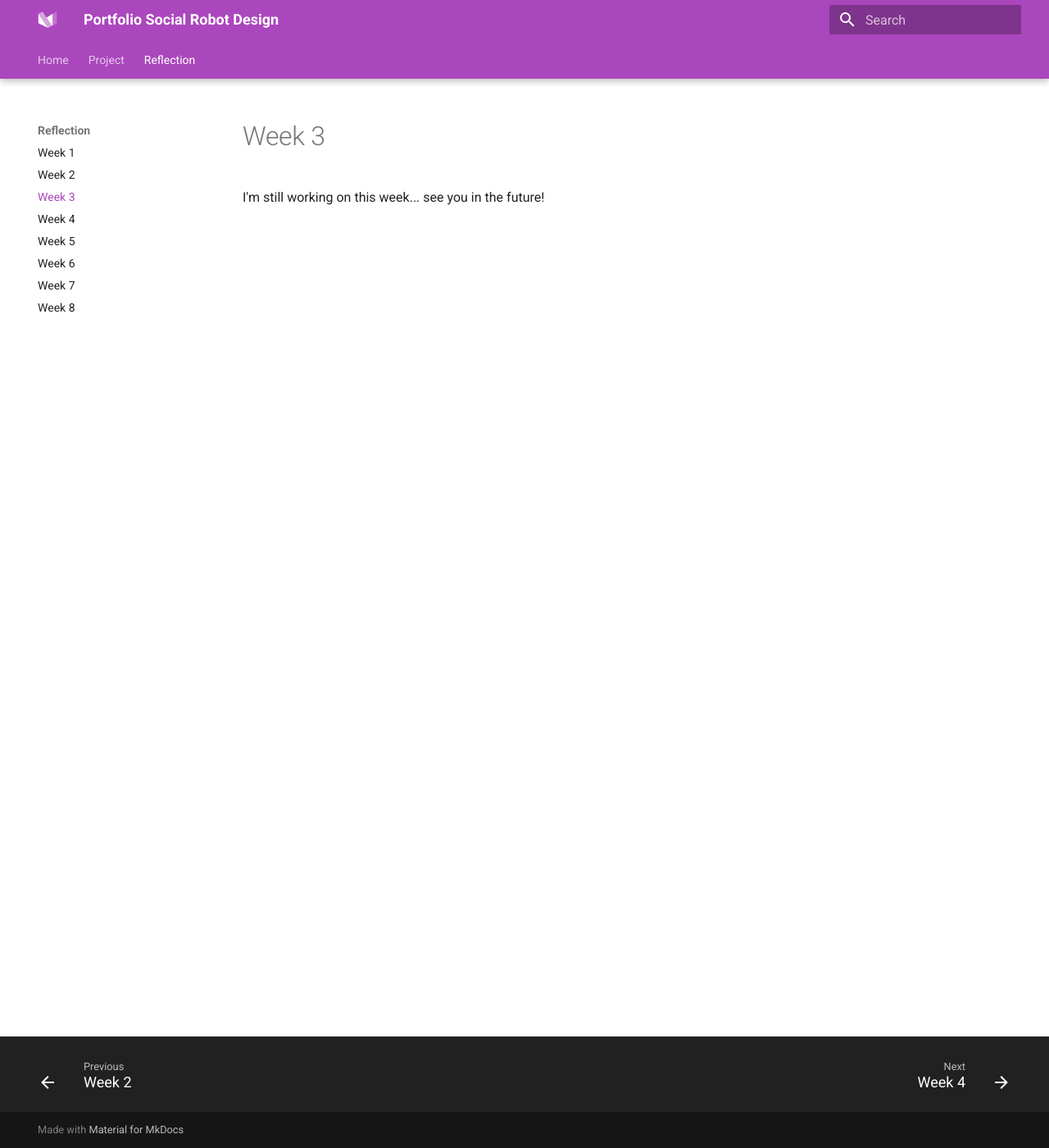
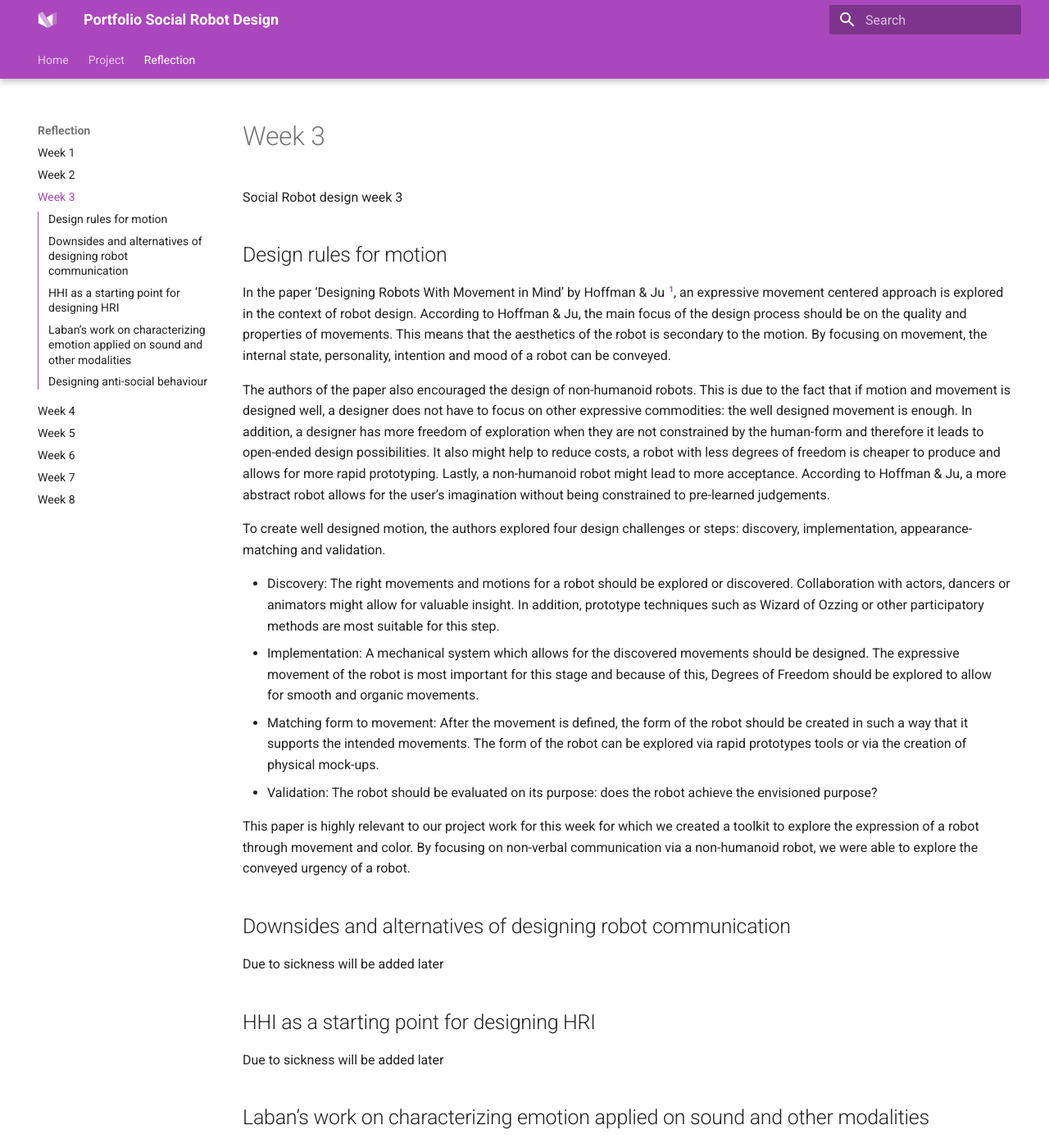
Before and after one commit to HilkeB/social-robot-design-portfolio, an MkDocs documentation site: the page built from docs/reflection3.md, in a window 1280 px wide and 1400 px high. Shown: the whole window at 82% size. Built offline with MkDocs 1.6.1 and Material for MkDocs 9.7.7, drawn with Linux system fonts in a browser that asks for light colours; some of the changed text lies outside the part shown.

Commit message:
reflection begin

```diff
--- a/docs/reflection3.md
+++ b/docs/reflection3.md
@@ -1 +1,28 @@
-I'm still working on this week... see you in the future!
+Social Robot design week 3
+## Design rules for motion
+In the paper ‘Designing Robots With Movement in Mind’ by Hoffman & Ju [^1], an expressive movement centered approach is explored in the context of robot design. According to Hoffman & Ju, the main focus of the design process should be on the quality and properties of movements. This means that the aesthetics of the robot is secondary to the motion. By focusing on movement, the internal state, personality, intention and mood of a robot can be conveyed.
+
+The authors of the paper also encouraged the design of non-humanoid robots. This is due to the fact that if motion and movement is designed well, a designer does not have to focus on other expressive commodities: the well designed movement is enough. In addition, a designer has more freedom of exploration when they are not constrained by the human-form and therefore it leads to open-ended design possibilities. It also might help to reduce costs, a robot with less degrees of freedom is cheaper to produce and allows for more rapid prototyping. Lastly, a non-humanoid robot might lead to more acceptance. According to Hoffman & Ju, a more abstract robot allows for the user’s imagination without being constrained to pre-learned judgements.
+
+To create well designed motion, the authors explored four design challenges or steps: discovery, implementation, appearance-matching and validation.
+
+-	Discovery: The right movements and motions for a robot should be explored or discovered. Collaboration with actors, dancers or animators might allow for valuable insight. In addition, prototype techniques such as Wizard of Ozzing or other participatory methods are most suitable for this step.
+-	 Implementation: A mechanical system which allows for the discovered movements should be designed. The expressive movement of the robot is most important for this stage and because of this, Degrees of Freedom should be explored to allow for smooth and organic movements.
+-	Matching form to movement: After the movement is defined, the form of the robot should be created in such a way that it supports the intended movements. The form of the robot can be explored via rapid prototypes tools or via the creation of physical mock-ups.
+-	Validation: The robot should be evaluated on its purpose: does the robot achieve the envisioned purpose?
+
+This paper is highly relevant to our project work for this week for which we created a toolkit to explore the expression of a robot through movement and color. By focusing on non-verbal communication via a non-humanoid robot, we were able to explore the conveyed urgency of a robot.
+
+[^1]: G. Hoffman en W. Ju, ‘Designing Robots With Movement in Mind’, Journal of Human-Robot Interaction, vol. 3, nr. 1, p. 89, mrt. 2014, doi: 10.5898/JHRI.3.1.Hoffman.
+
+## Downsides and alternatives of designing robot communication
+Due to sickness will be added later
+
+## HHI as a starting point for designing HRI
+Due to sickness will be added later
+
+## Laban’s work on characterizing emotion applied on sound and other modalities
+Due to sickness will be added later
+
+## Designing anti-social behaviour
+Due to sickness will be added later
```
